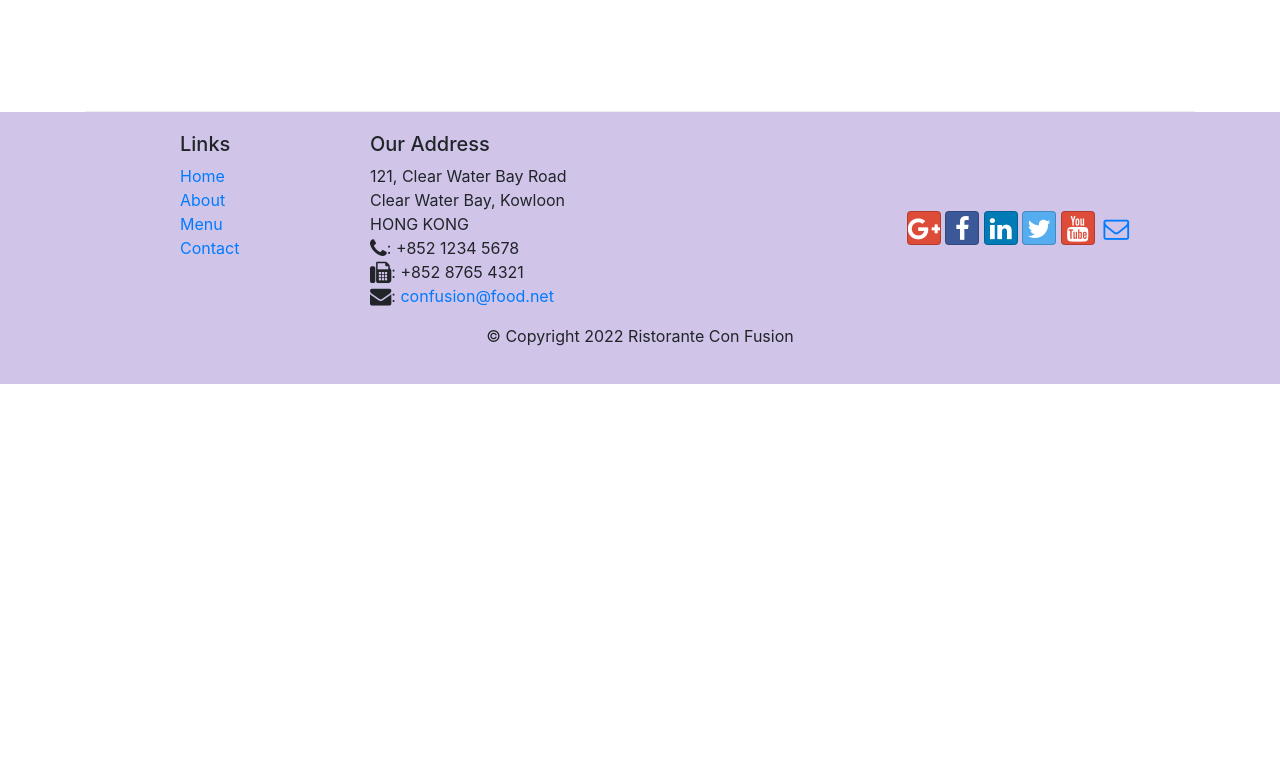
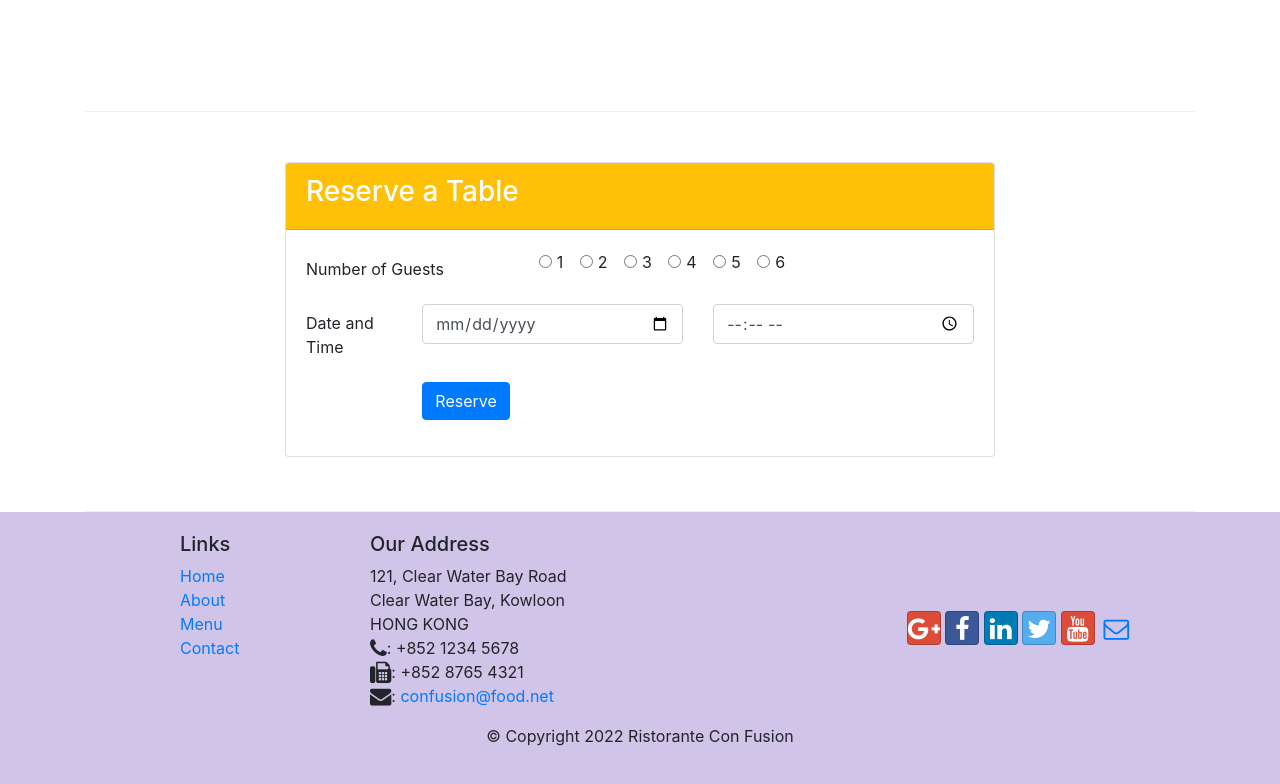
Before and after one commit to luxcode007/ConFusion, a website: page index.html in a window 1280 px wide. Shown: the part 1422-2206 px from the top of the page. Before the commit the page ends 1806 px from the top, so only its background shows below. Drawn offline with nearby package versions, Linux system fonts and the light colour scheme.

Commit message:
Assignment 2

```diff
--- a/index.html
+++ b/index.html
@@ -41,6 +41,9 @@
                 <div class="col-12 col-sm align-self-center">
                     <img src="img/logo.png" class="img-fluid">
                 </div>
+                <div class="col-12 col-sm align-self-center">
+                    <a role="button" class="btn-sm btn-warning" href="#reservetable">Reserve Table</a>
+                </div>
             </div>
         </div>
     </header>
@@ -54,7 +57,7 @@
                 <div class="media">
                     <img class="d-flex mr-3 img-thumbnail align-self-center" src="img/uthappizza.png" alt="uthappizza">
                     <div class="media-body">
-                        <h2 class="mt-0">Uthappizza</h2>
+                        <h2 class="mt-0">Uthappizza<span class="badge badge-danger">HOT</span><span class="badge badge-pill badge-secondary">$6.99</span> </h2>
                         <p class="d-none d-sm-block">A unique combination of Indian Uthappam (pancake) and Italian pizza, topped with Cerignola olives, ripe vine cherry tomatoes, Vidalia onion, Guntur chillies and Buffalo Paneer.</p>
                     </div>
                 </div>
@@ -67,8 +70,13 @@
                 <h3>This Month's Promotions</h3>
             </div>
             <div class="col col-sm col-md">
-                <h2>Weekend Grand Buffet</h2>
-                <p class="d-none d-sm-block">Featuring mouthwatering combinations with a choice of five different salads, six enticing appetizers, six main entrees and five choicest desserts. Free flowing bubbly and soft drinks. All for just $19.99 per person </p>
+                <div class="media">
+                    <div class="media-body">
+                        <h2>Weekend Grand Buffet<span class="badge badge-danger">NEW</span></h2>
+                        <p class="d-none d-sm-block">Featuring mouthwatering combinations with a choice of five different salads, six enticing appetizers, six main entrees and five choicest desserts. Free flowing bubbly and soft drinks. All for just $19.99 per person </p>
+                    </div>
+                    <img class="d-flex ml-3 img-thumbnail align-self-center" src="img/buffet.png" alt="buffet">
+                </div>
             </div>
         </div>
 
@@ -87,6 +95,66 @@
                 </div>
             </div>
         </div>
+
+        <!-- FORM for ASSIGNMENT 2 -->
+        <div class="row row-content">
+<!-- offset-md-2 -->
+            <div class="col-12 col-sm-8 offset-md-2">
+                <div class="card">
+                    <div class="card-header bg-warning text-white">
+                        <h3>Reserve a Table</h3>
+                    </div>
+                    <div class="card-body">
+                        <form id="reservetable">
+                            <div class="form-group row">
+                                <label for="guests" class="col-12 col-md-4 col-form-label"> Number of Guests </label>
+                                <div class="col-12 col-md-6">
+                                    <div class="form-check form-check-inline">
+                                        <input class="form-check-input" type="radio" name="inlineRadioOptions" id="inlineRadio1" value="option1">
+                                        <label class="form-check-label" for="inlineRadio1">1</label>
+                                    </div>
+                                    <div class="form-check form-check-inline">
+                                        <input class="form-check-input" type="radio" name="inlineRadioOptions" id="inlineRadio2" value="option2">
+                                        <label class="form-check-label" for="inlineRadio2">2</label>
+                                    </div>
+                                    <div class="form-check form-check-inline">
+                                        <input class="form-check-input" type="radio" name="inlineRadioOptions" id="inlineRadio1" value="option3">
+                                        <label class="form-check-label" for="inlineRadio1">3</label>
+                                    </div>
+                                    <div class="form-check form-check-inline">
+                                        <input class="form-check-input" type="radio" name="inlineRadioOptions" id="inlineRadio2" value="option4">
+                                        <label class="form-check-label" for="inlineRadio2">4</label>
+                                    </div>
+                                    <div class="form-check form-check-inline">
+                                        <input class="form-check-input" type="radio" name="inlineRadioOptions" id="inlineRadio1" value="option5">
+                                        <label class="form-check-label" for="inlineRadio1">5</label>
+                                    </div>
+                                    <div class="form-check form-check-inline">
+                                        <input class="form-check-input" type="radio" name="inlineRadioOptions" id="inlineRadio2" value="option6">
+                                        <label class="form-check-label" for="inlineRadio2">6</label>
+                                    </div>
+                                </div>
+                            </div>
+                            <div class="form-group row">
+                                <label for="datetime" class="col-12 col-md-2 col-form-label">Date and Time</label>
+                                <div class="col-5 col-md-5">
+                                    <input type="date" class="form-control" id="date" name="date" placeholder="Date">
+                                </div>
+                                <div class="col-5 col-md-5">
+                                    <input type="time" class="form-control" id="time" name="telnum" placeholder="Time">
+                                </div>
+                            </div>
+                            <div class="form-group row">
+                                <div class="offset-md-2 col-md-10">
+                                    <button type="submit" class="btn btn-primary">Reserve</button>
+                                </div>
+                            </div>
+                        </form>
+                    </div>
+                </div>
+            </div>
+        </div>
+
     </div>
 
     <footer class="footer">
```
